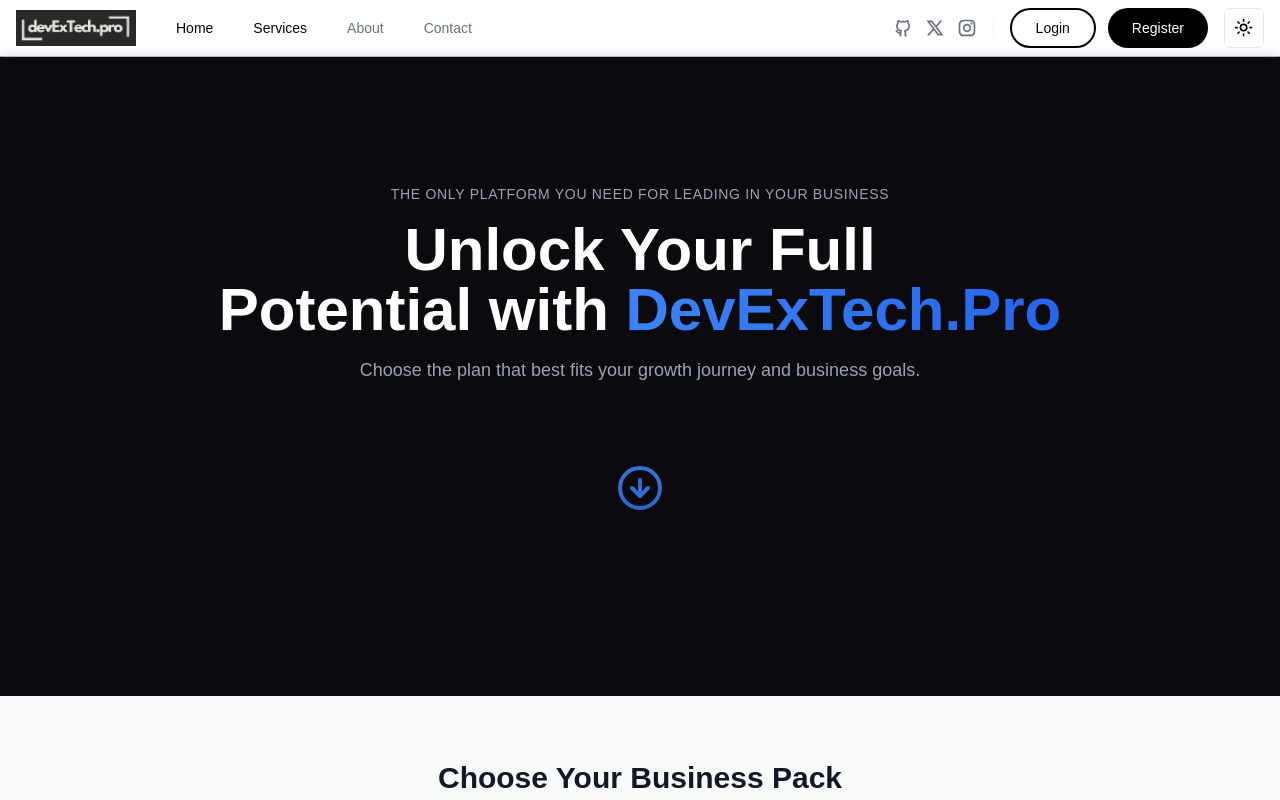
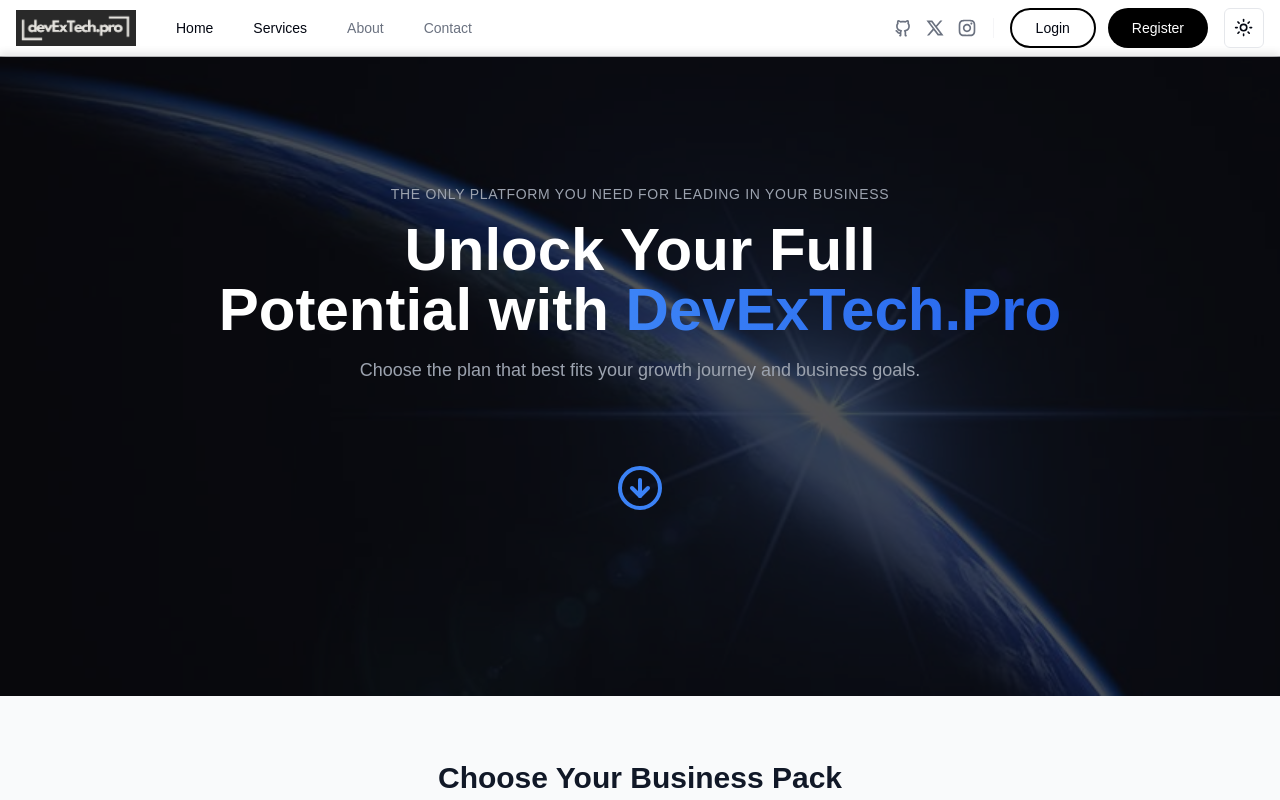
Before and after one commit to ShivamChansoria/DevExTech.pro, a Next.js app: page / in a window 1280 px wide. Shown: the top 800 px of the page. Built offline with nearby package versions, Linux system fonts and the light colour scheme; no server answers; a web font is replaced by a local one.

Commit message:
hero-updated

```diff
--- a/components/hero/hero.tsx
+++ b/components/hero/hero.tsx
@@ -15,7 +15,20 @@
 
   return (
     <div className="relative min-h-[80vh] w-full bg-[#0A0A0F] px-4 md:px-6 lg:px-8">
-      <div className="mx-auto max-w-7xl pt-6 md:pt-8 lg:pt-12">
+      {/* Background Image */}
+      <div className="absolute inset-0 overflow-hidden">
+        <Image
+          src="/images/hero-bg.png"
+          alt="Earth from space"
+          fill
+          className="object-cover object-center"
+          priority
+          quality={100}
+        />
+        <div className="absolute inset-0 bg-[#0A0A0F]/70"></div>
+      </div>
+
+      <div className="mx-auto max-w-7xl pt-6 md:pt-8 lg:pt-12 relative z-10">
         {/* Top Navigation */}
         <div className="flex items-center justify-between"></div>
 
@@ -54,9 +67,6 @@
           </div>
         </div>
       </div>
-
-      {/* Gradient Overlay */}
-      <div className="pointer-events-none absolute inset-0 bg-gradient-to-b from-transparent via-transparent to-[#0A0A0F]/50"></div>
     </div>
   );
 };
```
Also changed, not shown: public/images/hero-bg.png (added).
